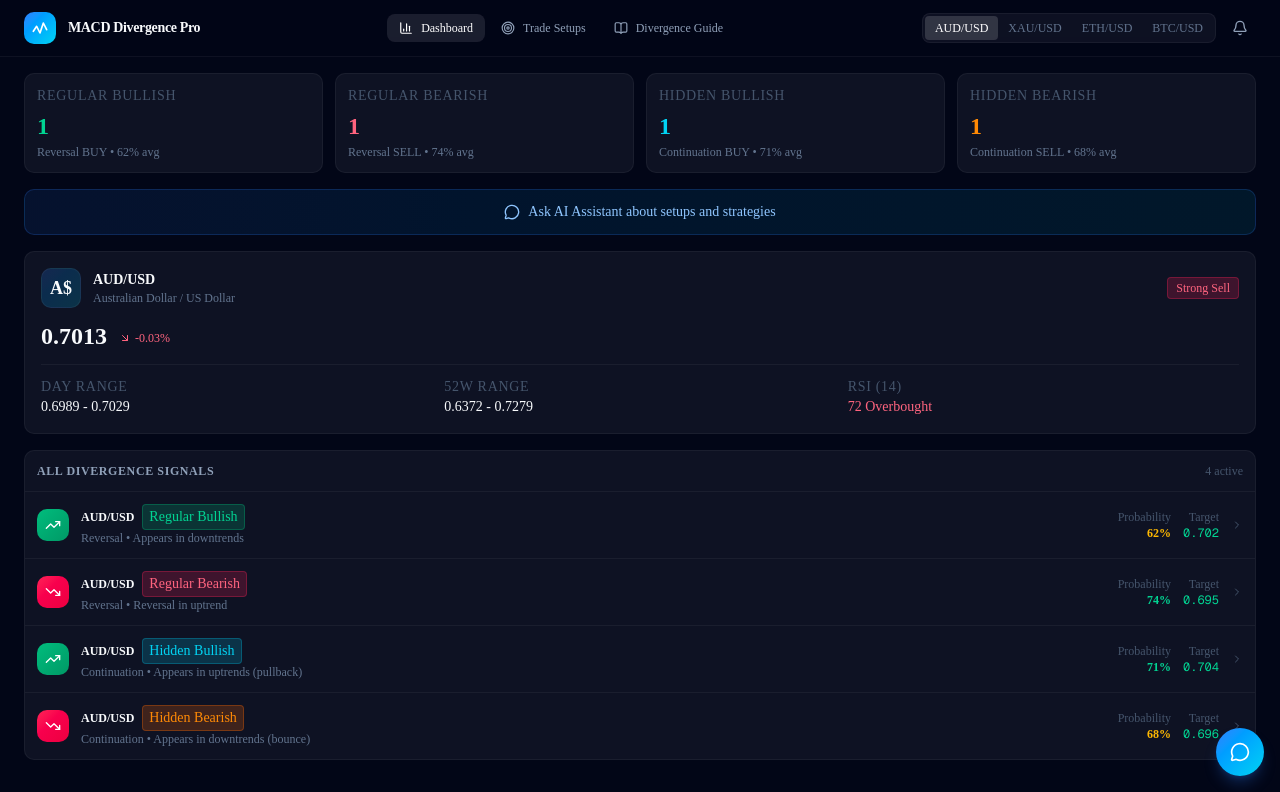
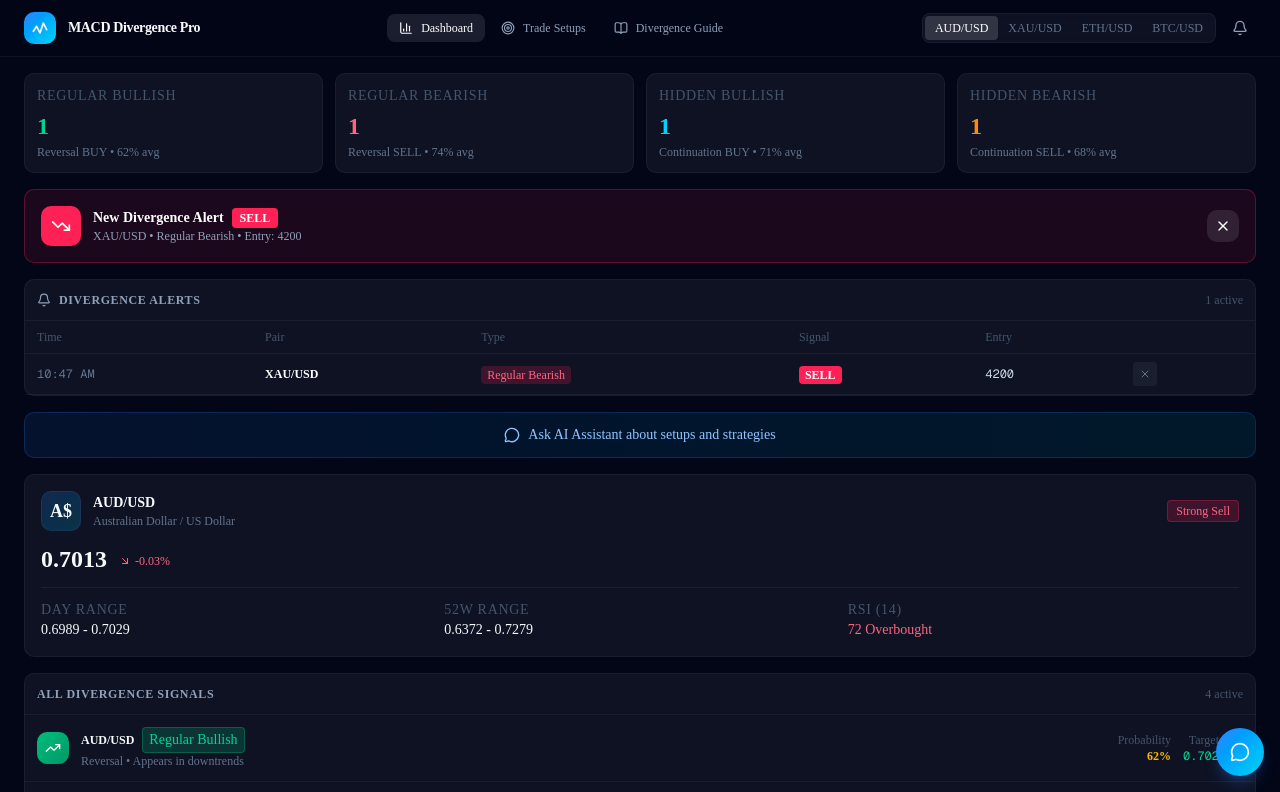
Before and after one commit to rod773/MACD-Divergence-Trading-Strategy, a Next.js app: page / in a window 1280 px wide. Shown: the top 792 px of the page. Built offline with nearby package versions, Linux system fonts and the light colour scheme.

Commit message:
feat: add divergence alerts popup and alerts table to dashboard

```diff
--- a/src/app/page.tsx
+++ b/src/app/page.tsx
@@ -512,6 +512,8 @@
   const [animatedPrices, setAnimatedPrices] = useState<Record<string, number>>({});
   const [videoPlaying, setVideoPlaying] = useState(false);
   const videoRef = useRef<HTMLVideoElement>(null);
+  const [alerts, setAlerts] = useState<{ id: string; pair: string; type: string; direction: string; entry: number; time: string; dismissed: boolean }[]>([]);
+  const [popupAlert, setPopupAlert] = useState<{ pair: string; type: string; direction: string; entry: number } | null>(null);
 
   useEffect(() => {
     const initial: Record<string, number> = {};
@@ -533,6 +535,41 @@
     }, 2000);
 
     return () => clearInterval(interval);
+  }, []);
+
+  useEffect(() => {
+    const triggerAlert = () => {
+      const pairs = ["AUD/USD", "XAU/USD", "ETH/USD", "BTC/USD"];
+      const types = ["Regular Bullish", "Regular Bearish", "Hidden Bullish", "Hidden Bearish"];
+      const pair = pairs[Math.floor(Math.random() * pairs.length)];
+      const type = types[Math.floor(Math.random() * types.length)];
+      const setup = divergenceSetups.find((s) => s.pair === pair && s.divergenceType === type);
+      if (!setup) return;
+
+      const now = new Date();
+      const time = now.toLocaleTimeString("en-US", { hour: "2-digit", minute: "2-digit" });
+      const newAlert = {
+        id: `alert-${Date.now()}`,
+        pair,
+        type,
+        direction: setup.direction,
+        entry: setup.entry,
+        time,
+        dismissed: false,
+      };
+
+      setAlerts((prev) => [newAlert, ...prev].slice(0, 20));
+      setPopupAlert({ pair, type, direction: setup.direction, entry: setup.entry });
+
+      setTimeout(() => setPopupAlert(null), 5000);
+    };
+
+    const initialDelay = setTimeout(triggerAlert, 3000);
+    const interval = setInterval(triggerAlert, 15000);
+    return () => {
+      clearTimeout(initialDelay);
+      clearInterval(interval);
+    };
   }, []);
 
   const filteredSetups = divergenceSetups.filter((s) => {
@@ -720,6 +757,118 @@
                   );
                 })}
               </div>
+
+              {/* Popup Alert */}
+              <AnimatePresence>
+                {popupAlert && (
+                  <motion.div
+                    initial={{ opacity: 0, y: -20, scale: 0.95 }}
+                    animate={{ opacity: 1, y: 0, scale: 1 }}
+                    exit={{ opacity: 0, y: -20, scale: 0.95 }}
+                    className="mb-4"
+                  >
+                    <div className={`p-4 rounded-lg border ${
+                      popupAlert.direction === "BUY"
+                        ? "bg-emerald-500/10 border-emerald-500/30"
+                        : "bg-rose-500/10 border-rose-500/30"
+                    }`}>
+                      <div className="flex items-center gap-3">
+                        <div className={`w-10 h-10 rounded-lg flex items-center justify-center ${
+                          popupAlert.direction === "BUY" ? "bg-emerald-500" : "bg-rose-500"
+                        }`}>
+                          {popupAlert.direction === "BUY" ? (
+                            <TrendingUp className="w-5 h-5 text-white" />
+                          ) : (
+                            <TrendingDown className="w-5 h-5 text-white" />
+                          )}
+                        </div>
+                        <div className="flex-1">
+                          <div className="flex items-center gap-2">
+                            <p className="text-sm font-bold text-white">New Divergence Alert</p>
+                            <span className={`px-2 py-0.5 rounded text-xs font-bold ${
+                              popupAlert.direction === "BUY" ? "bg-emerald-500 text-white" : "bg-rose-500 text-white"
+                            }`}>
+                              {popupAlert.direction}
+                            </span>
+                          </div>
+                          <p className="text-xs text-slate-400">
+                            {popupAlert.pair} • {popupAlert.type} • Entry: {popupAlert.entry}
+                          </p>
+                        </div>
+                        <button
+                          onClick={() => setPopupAlert(null)}
+                          className="w-8 h-8 rounded-lg bg-white/10 flex items-center justify-center hover:bg-white/20 transition-colors"
+                        >
+                          <X className="w-4 h-4 text-white" />
+                        </button>
+                      </div>
+                    </div>
+                  </motion.div>
+                )}
+              </AnimatePresence>
+
+              {/* Alerts Table */}
+              {alerts.length > 0 && (
+                <div className="mb-4">
+                  <div className="bg-[#0E1223] border border-white/5 rounded-lg">
+                    <div className="flex items-center justify-between p-3 border-b border-white/5">
+                      <h3 className="text-xs font-semibold uppercase tracking-wider text-slate-400 flex items-center gap-2">
+                        <Bell className="w-3.5 h-3.5" />
+                        Divergence Alerts
+                      </h3>
+                      <span className="text-xs text-slate-600">{alerts.filter((a) => !a.dismissed).length} active</span>
+                    </div>
+                    <div className="max-h-48 overflow-y-auto">
+                      <table className="w-full">
+                        <thead>
+                          <tr className="text-xs text-slate-600 border-b border-white/5">
+                            <th className="text-left px-3 py-2 font-medium">Time</th>
+                            <th className="text-left px-3 py-2 font-medium">Pair</th>
+                            <th className="text-left px-3 py-2 font-medium">Type</th>
+                            <th className="text-left px-3 py-2 font-medium">Signal</th>
+                            <th className="text-left px-3 py-2 font-medium">Entry</th>
+                            <th className="text-right px-3 py-2 font-medium"></th>
+                          </tr>
+                        </thead>
+                        <tbody>
+                          {alerts.map((alert) => (
+                            <tr key={alert.id} className="border-b border-white/5 hover:bg-white/[0.02]">
+                              <td className="px-3 py-2 text-xs text-slate-500 font-mono">{alert.time}</td>
+                              <td className="px-3 py-2 text-xs font-semibold text-white">{alert.pair}</td>
+                              <td className="px-3 py-2">
+                                <span className={`px-1.5 py-0.5 rounded text-xs font-medium ${
+                                  alert.type.includes("Regular Bullish") ? "bg-emerald-500/20 text-emerald-400" :
+                                  alert.type.includes("Regular Bearish") ? "bg-rose-500/20 text-rose-400" :
+                                  alert.type.includes("Hidden Bullish") ? "bg-cyan-500/20 text-cyan-400" :
+                                  "bg-orange-500/20 text-orange-400"
+                                }`}>
+                                  {alert.type}
+                                </span>
+                              </td>
+                              <td className="px-3 py-2">
+                                <span className={`px-1.5 py-0.5 rounded text-xs font-bold ${
+                                  alert.direction === "BUY" ? "bg-emerald-500 text-white" : "bg-rose-500 text-white"
+                                }`}>
+                                  {alert.direction}
+                                </span>
+                              </td>
+                              <td className="px-3 py-2 text-xs font-mono text-slate-300">{alert.entry}</td>
+                              <td className="px-3 py-2 text-right">
+                                <button
+                                  onClick={() => setAlerts((prev) => prev.filter((a) => a.id !== alert.id))}
+                                  className="w-6 h-6 rounded bg-white/5 flex items-center justify-center hover:bg-white/10 transition-colors"
+                                >
+                                  <X className="w-3 h-3 text-slate-500" />
+                                </button>
+                              </td>
+                            </tr>
+                          ))}
+                        </tbody>
+                      </table>
+                    </div>
+                  </div>
+                </div>
+              )}
 
               {/* AI Chat Button */}
               <div className="mb-4">
```
